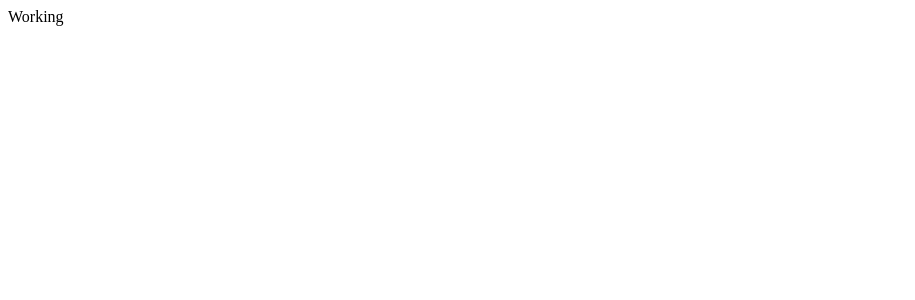
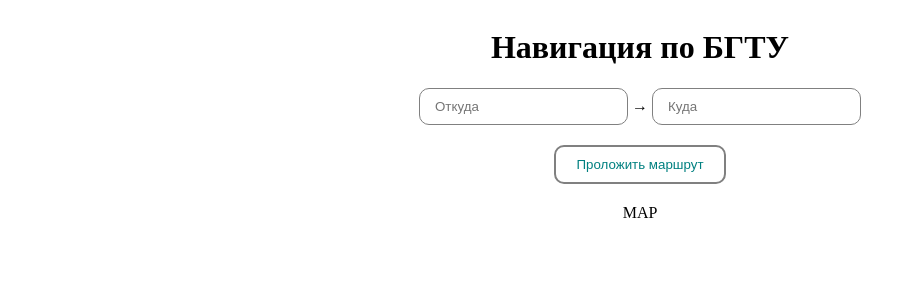
Before and after one commit to Alim-beta-version/test-map, a Vue app: page / in a window 1280 px wide. Shown: the top 300 px of the page, without its empty margins (0-915 px from the left). Built offline with nearby package versions, Linux system fonts and the light colour scheme.

Commit message:
сosmetic

```diff
--- a/package.json
+++ b/package.json
@@ -11,6 +11,7 @@
     "core-js": "^3.8.3",
     "vue": "^3.2.13",
     "vue-router": "^4.0.3",
+    "vue-yandex-maps": "^0.11.13",
     "vuex": "^4.0.0"
   },
   "devDependencies": {
--- a/src/App.vue
+++ b/src/App.vue
@@ -1,13 +1,41 @@
 <template>
-  <div>
-    Working
-  </div>
+    <div class="all">
+        <h1>Навигация по БГТУ</h1>
+        <MyForm
+            @ok="init"
+        />
+        <MyMap
+
+        />
+    </div>
 </template>
 
 <script>
+import MyForm from '@/components/MyForm.vue'
+import MyMap from '@/components/MyMap.vue'
 
+export default {
+    components: { MyForm, MyMap },
+    data() {
+        return {
+            from: '',
+            to: ''
+        }
+    },
+    methods: {
+        init(from, to) {
+            this.from = from,
+            this.to = to,
+            console.log(from, to)
+        }
+    }
+}
 </script>
 
-<style>
-
+<style scoped>
+    .all {
+        display: flex;
+        flex-direction: column;
+        align-items: center;
+    }
 </style>
--- /dev/null
+++ b/src/components/MyForm.vue
@@ -0,0 +1,72 @@
+<template>
+    <form @submit.prevent>
+        <div>
+            <input type="text" placeholder="Откуда"
+                v-model="from">
+             →
+            <input type="text" placeholder="Куда"
+                v-model="to">
+        </div>
+        <span v-if="exception">Заполните все поля!</span>
+        <button @click="buildRoute">
+            Проложить маршрут
+        </button>
+    </form>
+</template>
+
+<script>
+export default {
+    data() {
+        return {
+            from: '',
+            to: '',
+            exception: false
+        }
+    },
+    methods: {
+        buildRoute() {
+            if (this.from.trim() && this.to.trim()) {
+                this.$emit('ok', this.from, this.to)
+                this.from = '',
+                this.to = '',
+                this.exception = false;
+            }
+            else
+                this.exception = true;
+        }
+    }
+}
+</script>
+
+<style scoped>
+    form {
+        display: flex;
+        flex-direction: column;
+        align-items: center;
+    }
+    input {
+        padding: 10px 15px;
+        border: 1px gray solid;
+        border-radius: 10px;
+    }
+    span {
+        color: red;
+        font-weight: bold;
+        font-size: 20px;
+        margin-top: 20px;
+    }
+    button {
+        width: max-content;
+        margin: 20px 0;
+        padding: 10px 20px;
+        background: none;
+        color: teal;
+        border: 2px gray solid;
+        border-radius: 10px;
+    }
+    button:hover {
+        background-color: gainsboro;
+        color: black;
+        border: 2px black solid;
+    }
+</style>
--- /dev/null
+++ b/src/components/MyMap.vue
@@ -0,0 +1,13 @@
+<template>
+    <div>MAP</div>
+</template>
+
+<script>
+export default {
+
+}
+</script>
+
+<style scoped>
+
+</style>
```
Also changed, not shown: 1 other file (tests, documents, lock files or other folders).
